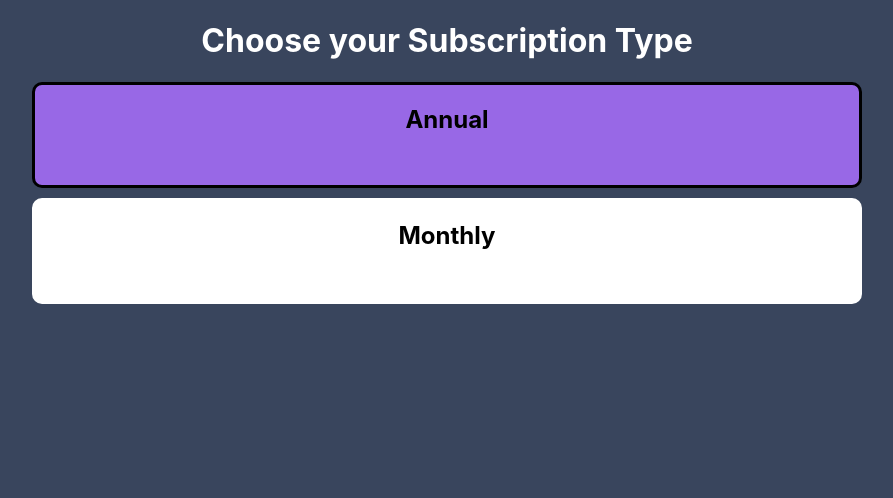
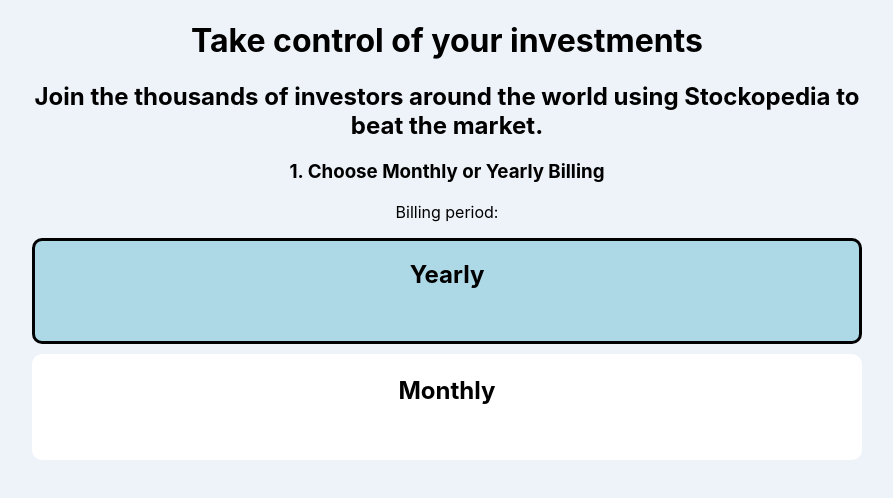
Before and after one commit to maraesa100/so-fe, a React (Create React App) app: page / in a window 1280 px wide. Shown: the top 498 px of the page, without its empty margins (193-1086 px from the left). Built offline with nearby package versions, Linux system fonts and the light colour scheme.

Commit message:
Amend page copy and styles to match stockopedia

```diff
--- a/src/App.css
+++ b/src/App.css
@@ -1,6 +1,6 @@
 .stockopedia-app-container {
   min-height: 100vh;
-  background-color: #39455d;
+  background-color: #eef2f9;
   display: grid;
   grid-template-columns: repeat(12, 1fr);
   grid-gap: 10px;
@@ -8,7 +8,7 @@
 
 .stockopedia-subscription-container {
   text-align: center;
-  color: white;
+  color: black;
   grid-column-start: 3;
   grid-column-end: 11;
 }
--- a/src/features/Subscription/SubscriptionBoxStyles.css
+++ b/src/features/Subscription/SubscriptionBoxStyles.css
@@ -10,6 +10,6 @@
 }
 
 .active {
-  background-color: rgb(152, 104, 230);
+  background-color: lightblue;
   border: 3px solid black;
 }
--- a/src/features/Subscription/ToggleSubscriptionTypes.js
+++ b/src/features/Subscription/ToggleSubscriptionTypes.js
@@ -8,10 +8,16 @@
   const dispatch = useDispatch()
   return (
     <div>
-      <h1>Choose your Subscription Type</h1>
+      <h1>Take control of your investments</h1>
+      <h2>
+        Join the thousands of investors around the world using Stockopedia to
+        beat the market.
+      </h2>
+      <h3>1. Choose Monthly or Yearly Billing</h3>
+      <p>Billing period:</p>
       <SubscriptionBox
         selected={sub === 'annual'}
-        subscriptionType='Annual'
+        subscriptionType='Yearly'
         onClick={() => dispatch(selectAnnual())}
       />
       <SubscriptionBox
--- a/src/features/Subscription/subscriptionSlice.js
+++ b/src/features/Subscription/subscriptionSlice.js
@@ -6,10 +6,6 @@
   },
   reducers: {
     selectAnnual: state => {
-      // Redux Toolkit allows us to write "mutating" logic in reducers. It
-      // doesn't actually mutate the state because it uses the Immer library,
-      // which detects changes to a "draft state" and produces a brand new
-      // immutable state based off those changes
       state.value = 'annual'
     },
     selectMonthly: state => {
```
